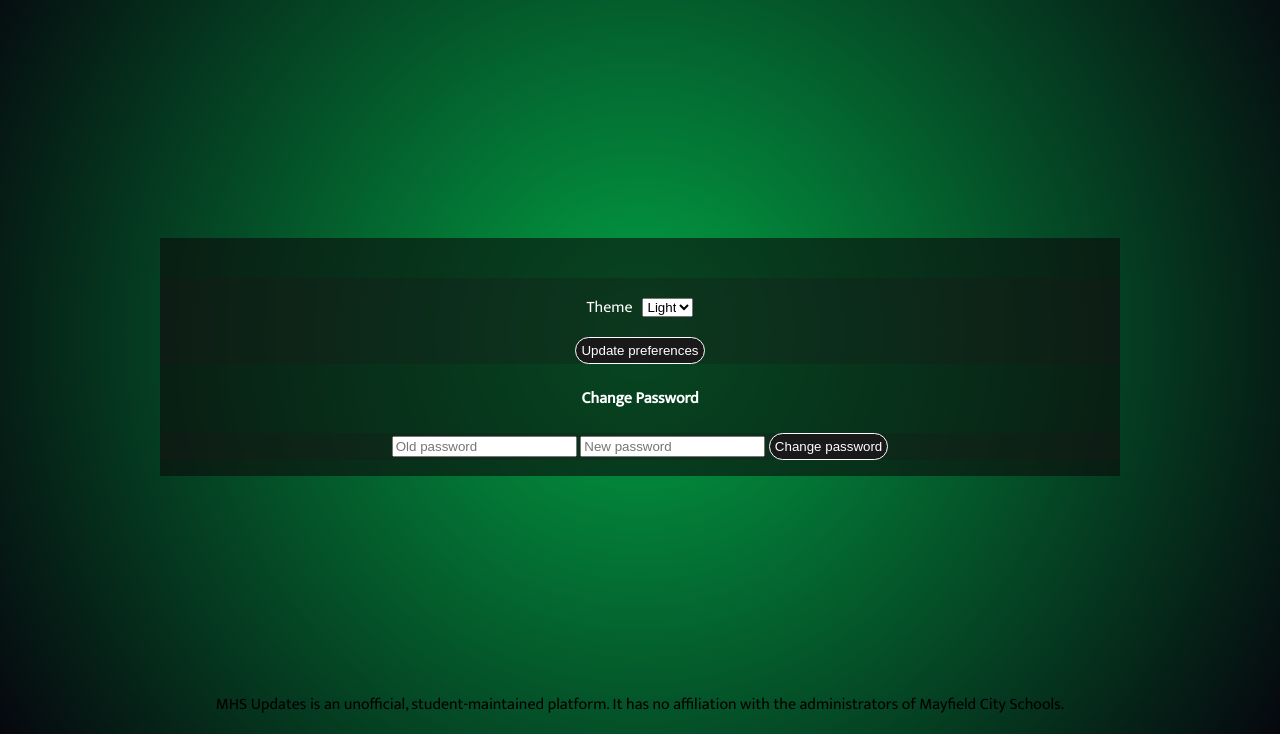
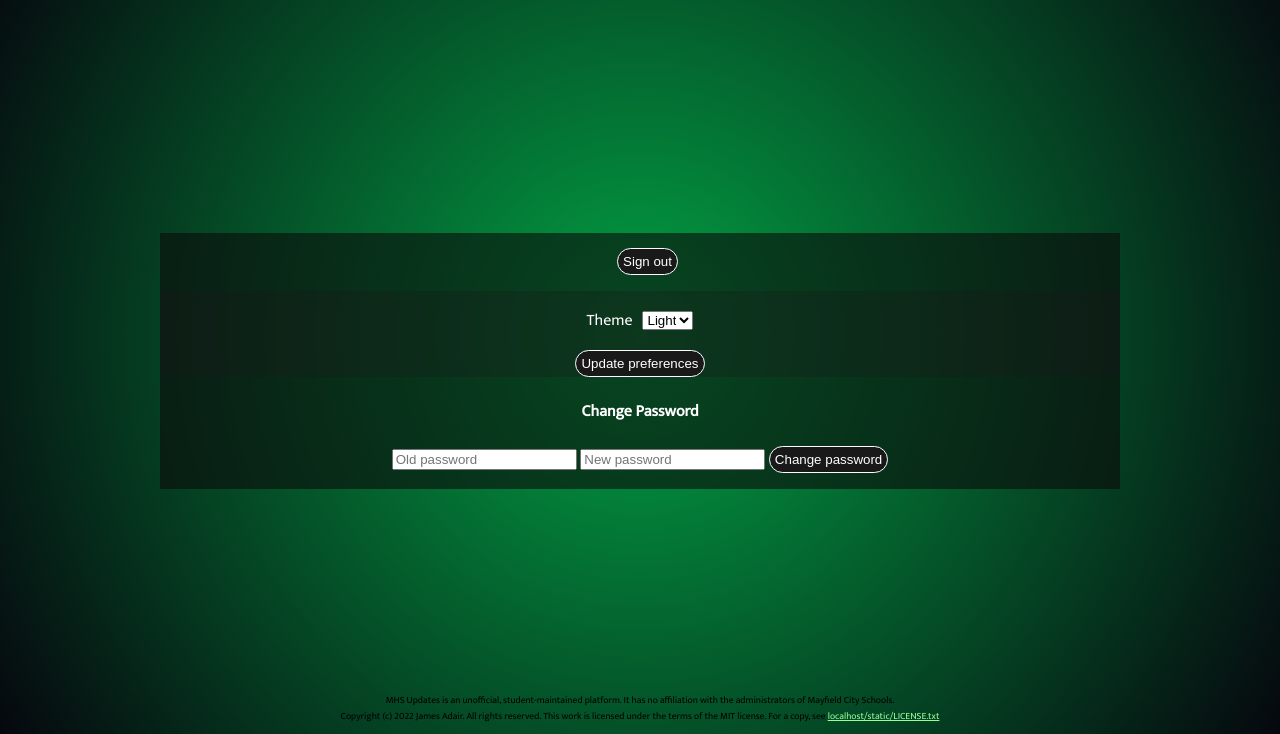
Before and after one commit to jvadair/mhs-updates, a Flask app: page /account in a window 1280 px wide. Shown: the part 66-800 px from the top of the page. Run offline with Flask 2, Linux system fonts and the light colour scheme; the visitor is signed in with stand-in values (Sample User, id 1).

Commit message:
Added more UX/QOL features

```diff
--- a/main.py
+++ b/main.py
@@ -5,13 +5,16 @@ from pyndb import PYNDatabase
 from os import urandom, path
 from time import sleep, mktime
 from datetime import datetime
-import feedparser, requests, json
+import feedparser
+import requests
+import json
 import fetchtwitter
 from apscheduler.schedulers.background import BackgroundScheduler
 import atexit
 import re
 import csv
-from misc import check_for_keys, errorpage, fix_html
+import logging
+from misc import check_for_keys, errorpage, fix_html, Log
 from uuid import uuid4
 
 # Ensures certain variables are always passed to render_template
@@ -134,6 +137,14 @@ def alert(name, post):
     # Does nothing atm
     print(post['title'])
 
+def log_by_status(message, response):
+    if response.status.startswith('2') or response.status.startswith('3'):
+        log.info(message)
+    elif response.status.startswith('4'):
+        log.info(message, color=log.colors['yellow'])
+    elif response.status.startswith('5'):
+        log.error(message)
+
 
 # Constants
 PORT = 12345
@@ -156,6 +167,12 @@ with open('contacts.csv', mode='r') as inp:
 print('Hang tight, grabbing posts really quick...')
 autograb()
 print('Done!')
+
+# Disable default logger
+log = logging.getLogger('werkzeug')
+log.setLevel(logging.ERROR)
+# Enable custom logger
+log = Log()
 
 # Start background tasks
 scheduler = BackgroundScheduler()
@@ -295,21 +312,41 @@ api = API()
 # Flask routes
 @app.before_request
 def check_permissions():
-    if request.path not in ('/', '/auth') and not session.get('logged_in'):
+    if request.path not in ('/', '/auth', '/favicon.ico') and not session.get('logged_in'):
         if not request.path.startswith('/api') and not request.path.startswith('/static'):
             return redirect('/')
+
+@app.after_request  # Logging
+def check_result(response):
+    if request.full_path.startswith('/api'):
+        path = request.path.split('/')[1:]
+        api_ver = path[1]
+        route = path[2]
+        message = f'{request.remote_addr}: -- API ({api_ver}) -- {request.method} @ {route} ({response.status})'
+        if route == 'SetCredentials':
+            log.debug(message)
+        else:
+            log_by_status(message, response)
+    else:
+        message = f'{request.remote_addr}: {request.method} {request.path} ({response.status})'
+        log_by_status(message, response)
+    return response
 
 @app.route('/api/v1/<route>', methods=['POST'])
 def call_api(route):
     return api.handle(route, request)
 
+@app.route('/favicon.ico')
+def send_favicon():
+    return redirect('/static/img/favicon.ico')
+
 @app.route('/')
 def index():
-    return render_template('landing.html', posts=posts)
+    return render_template('landing.html', posts=posts, integrations=default_integrations)
 
 @app.route('/post/<post_id>/')
 def send_post(post_id):
-    return render_template('post.html', post=posts.get(post_id).val)
+    return render_template('post.html', post=posts.get(post_id).val, integrations=default_integrations)
 
 @app.route('/auth')
 def auth():
--- a/misc.py
+++ b/misc.py
@@ -1,5 +1,6 @@
 from flask import render_template
 from re import sub
+from datetime import datetime
 
 name_codes = {
     "&quot;": '"',
@@ -25,3 +26,40 @@ def fix_html(html):
     for name_code in name_codes.items():
         html = html.replace(name_code[0], name_code[1])
     return html
+
+# Custom logging function
+class Log:
+
+    colors = {
+        'normal': '\033[0m',
+        'red': '\033[91m',
+        'yellow': '\033[93m',
+        'gray': '\033[38;5;245m',
+    }
+
+    def __init__(self, loglevel=1):
+        # Log levels:
+        # 0: DEBUG
+        # 1: INFO
+        # 2: WARN
+        # 3: ERROR
+        self.loglevel = loglevel
+
+    def time(self):
+        return datetime.now().strftime('%x - %X')
+
+    def debug(self, *args, color=str(colors['gray'])):
+        if self.loglevel == 0:
+            print(self.time() + color, '[DEBUG]', *args, '\033[0m')
+
+    def info(self, *args, color=''):
+        if self.loglevel <= 1:
+            print(self.time() + color, '[INFO]', *args, '\033[0m')
+
+    def warn(self, *args, color=str(colors['yellow'])):
+        if self.loglevel <= 2:
+            print(self.time() + color, '[WARN]', *args, '\033[0m')
+
+    def error(self, *args, color=str(colors['red'])):
+        if self.loglevel <= 3:
+            print(self.time() + color, '[ERROR]', *args, '\033[0m')
--- a/static/css/account.css
+++ b/static/css/account.css
@@ -24,6 +24,19 @@
   align-items: center;
   justify-content: center;
   text-align: center;
+  width: 100%;
+}
+
+.main .logout {
+  height: 100%;
+  display: flex;
+  flex-direction: column;
+  justify-content: center;
+  align-items: center;
+}
+
+.main .logout-btn {
+  margin-top: 15px;
 }
 
 .main .etc {
@@ -31,7 +44,7 @@
   min-width: 75vw;
 }
 
-form {
+.preferences{
   background-color: rgba(25,25,25,0.3);
   width: 100%;
 }
@@ -47,9 +60,10 @@ form .btn {
 
 form .btn:hover {
   background-color: rgb(50,50,50);
+  cursor: pointer;
 }
 
-form .warning:hover {
+form .warning:hover, form .logout-btn:hover {
   background-color: rgb(200,50,50);
 }
 
--- a/static/css/post.css
+++ b/static/css/post.css
@@ -37,3 +37,7 @@
   text-align: center;
   max-width: 75vw;
 }
+
+.post .message a {
+  color: rgb(150,255,150)
+}
--- a/static/css/style.css
+++ b/static/css/style.css
@@ -66,4 +66,9 @@ body {
 
 .footer {
     text-align: center;
+    font-size: 60%;
 }
+
+a {
+    color: rgb(150,255,150);
+}
--- a/templates/account.html
+++ b/templates/account.html
@@ -15,6 +15,9 @@
         <div class="main">
             <div class="name">
                     <h2>{{ STUDENT_CONTACTS[session['email']] }}</h2>
+                    <form class="logout" action="/api/v1/Logout" method="post">
+                        <input type="submit" class="btn logout-btn" value="Sign out">
+                    </form>
             </div>
             <div class="etc">
                 <form action="/api/v1/SetPreferences" class="preferences" method="post">
--- a/templates/footer.html
+++ b/templates/footer.html
@@ -7,7 +7,10 @@
 
         </div>
         <div class="right">
-            <p>MHS Updates is an unofficial, student-maintained platform. It has no affiliation with the administrators of Mayfield City Schools.</p>
+            <p>MHS Updates is an unofficial, student-maintained platform. It has no affiliation with the administrators of Mayfield City Schools.
+                <br>Copyright (c) 2022 James Adair. All rights reserved.
+                This work is licensed under the terms of the MIT license.
+                For a copy, see <script>document.write('<a href="/static/LICENSE.txt">' + window.location.hostname + '/static/LICENSE.txt</a>')</script></p>
         </div>
     </div>
 </div>
--- a/templates/landing.html
+++ b/templates/landing.html
@@ -12,9 +12,10 @@
         <!--Shows the latest 50 posts only-->
         {% for post in posts[:51] %}
         {% set post_id = post["id"] %}
+        {% set source_split = post['source'].split('.') %}
         <div class="post" onclick="window.location.href = '/post/{{ post_id }}/'">
             <div class="meta">
-                    <img src="/static/img/logos/{{ post['source'].replace('.', '/') }}.png">
+                    <img src="/static/img/logos/{{ post['source'].replace('.', '/') }}.png" title="{{ integrations.inputs.get(source_split[0]).get(source_split[1]).title.val }}">
                     <h4>{{ post['title'] }}</h4>
                     <p>{{ post['datetime'].strftime('%b %d, %Y') }}</p>
             </div>
```
Also changed, not shown: templates/post.html (+6 -2 lines), README.md, static/LICENSE.txt (added), static/img/favicon.ico (added).
